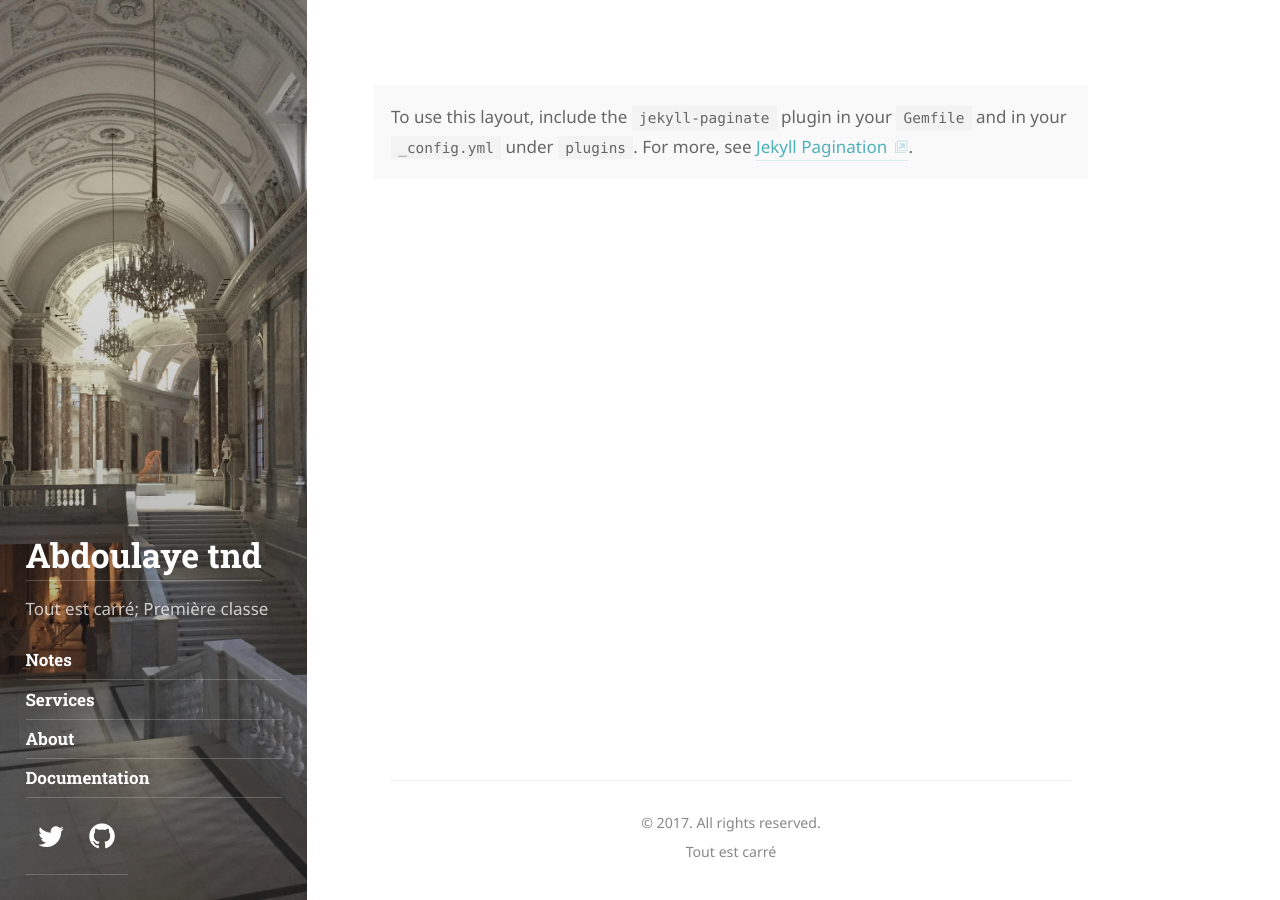
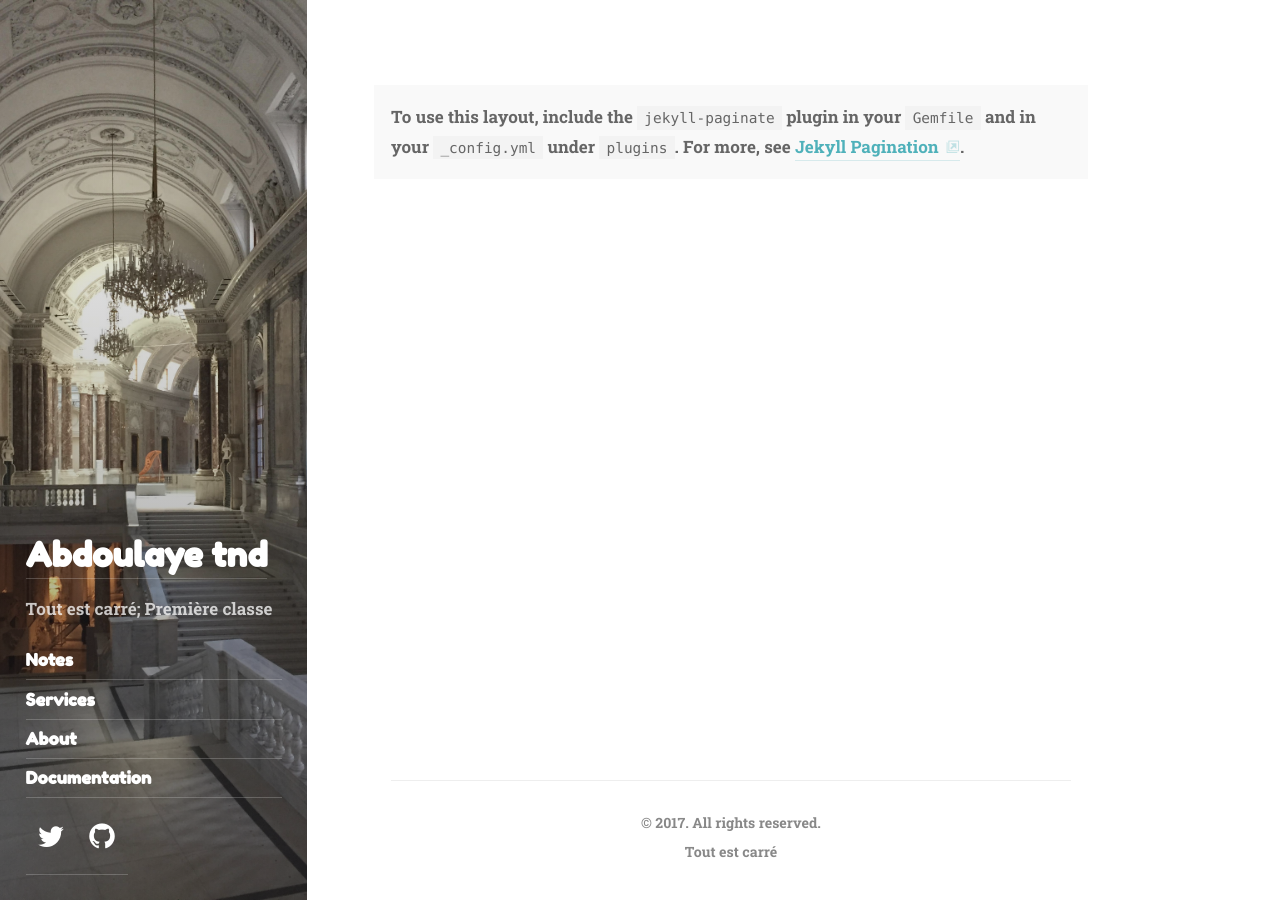
Before and after one commit to abdoulaye-tnd/tandian, a Jekyll site: the page built from index.html, in a window 1280 px wide. Built offline with Jekyll 4.4.1, drawn with Linux system fonts in a browser that asks for light colours; some web fonts are replaced; the list of posts is cut into pages by our own code.

Commit message:
Update _config.yml

```diff
--- a/_config.yml
+++ b/_config.yml
@@ -81,9 +81,9 @@ accent_color:          '#4fb1ba'
 
 # The string encoding which fonts to fetch from Google Fonts.
 # See: <https://qwtel.com/hydejack/docs/configuration/>
-font:         "'Noto Sans', Helvetica, Arial, sans-serif"
-font_heading: "'Roboto Slab', Helvetica, Arial, sans-serif"
-google_fonts: "Roboto+Slab:700|Noto+Sans:400,400i,700,700i"
+font:         "'Roboto Slab', Helvetica, Arial, sans-serif"
+font_heading: "'Fredoka One', Helvetica, Arial, sans-serif"
+google_fonts: "Roboto+Slab:700|Fredoka+One:400,400i,700,700i"
 
 
 
```
